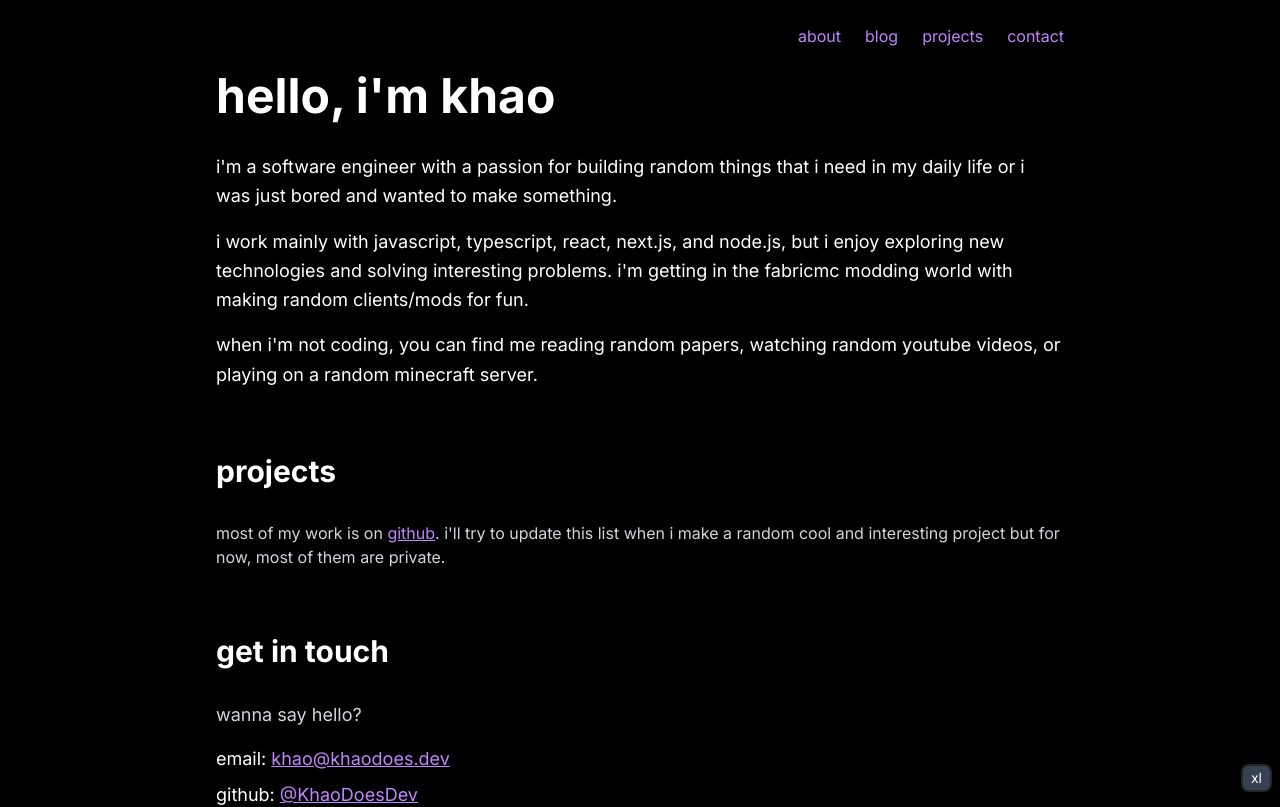
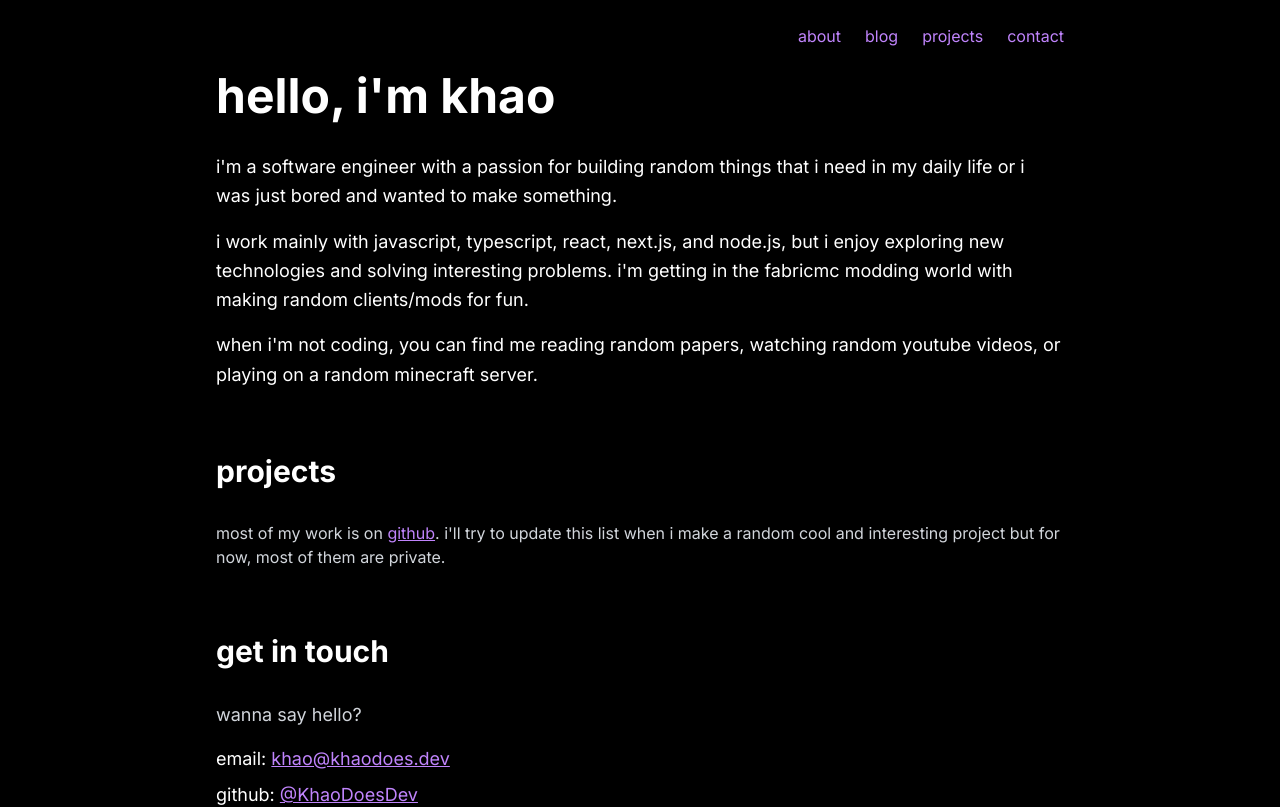
Before and after one commit to KhaoDoesDev/portfolio, a Next.js app: page / in a window 1280 px wide. Shown: the top 807 px of the page. Built offline with nearby package versions, Linux system fonts and the light colour scheme.

Commit message:
refactor: remove unused environment variables and size indicator component

```diff
--- a/package.json
+++ b/package.json
@@ -29,7 +29,6 @@
     "@radix-ui/react-slot": "^1.1.2",
     "@radix-ui/react-tooltip": "^1.1.7",
     "@rehype-pretty/transformers": "^0.13.2",
-    "@t3-oss/env-nextjs": "^0.10.1",
     "@tailwindcss/typography": "^0.5.16",
     "@tanstack/react-query": "^5.50.0",
     "@types/rss": "^0.0.32",
@@ -44,7 +43,6 @@
     "next": "^15.3.4",
     "next-themes": "^0.4.4",
     "postcss-load-config": "^6.0.1",
-    "postgres": "^3.4.4",
     "react": "^18.3.1",
     "react-dom": "^18.3.1",
     "react-icons": "^5.4.0",
--- a/src/app/layout.tsx
+++ b/src/app/layout.tsx
@@ -6,7 +6,6 @@ import { Inter } from "next/font/google";
 import { ThemeProvider } from "@/components/theme-provider";
 import { cn } from "@/lib/utils";
 import { SizeIndicator } from "@/components/size-indicator";
-import { env } from "@/env";
 import { size } from "./opengraph-image";
 
 const inter = Inter({
@@ -70,7 +69,6 @@ export default function RootLayout({
           disableTransitionOnChange
         >
           {children}
-          {env.NODE_ENV === "development" && <SizeIndicator />}
         </ThemeProvider>
       </body>
     </html>
--- a/src/components/size-indicator.tsx
+++ /dev/null
@@ -1,12 +0,0 @@
-export function SizeIndicator() {
-  return (
-    <div className="fixed z-99 bottom-0 right-0 rounded-lg bg-gray-700 py-0.5 px-2 m-2 text-white border-2 text-sm">
-      <span className="block sm:hidden">xs</span>
-      <span className="hidden sm:block md:hidden">sm</span>
-      <span className="hidden md:block lg:hidden">md</span>
-      <span className="hidden lg:block xl:hidden">lg</span>
-      <span className="hidden xl:block 2xl:hidden">xl</span>
-      <span className="hidden 2xl:block">2xl</span>
-    </div>
-  );
-}
--- a/src/env.js
+++ /dev/null
@@ -1,42 +0,0 @@
-import { createEnv } from "@t3-oss/env-nextjs";
-import { z } from "zod";
-
-export const env = createEnv({
-  /**
-   * Specify your server-side environment variables schema here. This way you can ensure the app
-   * isn't built with invalid env vars.
-   */
-  server: {
-    NODE_ENV: z
-      .enum(["development", "test", "production"])
-      .default("development"),
-  },
-
-  /**
-   * Specify your client-side environment variables schema here. This way you can ensure the app
-   * isn't built with invalid env vars. To expose them to the client, prefix them with
-   * `NEXT_PUBLIC_`.
-   */
-  client: {
-    // NEXT_PUBLIC_CLIENTVAR: z.string(),
-  },
-
-  /**
-   * You can't destruct `process.env` as a regular object in the Next.js edge runtimes (e.g.
-   * middlewares) or client-side so we need to destruct manually.
-   */
-  runtimeEnv: {
-    NODE_ENV: process.env.NODE_ENV,
-    // NEXT_PUBLIC_CLIENTVAR: process.env.NEXT_PUBLIC_CLIENTVAR,
-  },
-  /**
-   * Run `build` or `dev` with `SKIP_ENV_VALIDATION` to skip env validation. This is especially
-   * useful for Docker builds.
-   */
-  skipValidation: !!process.env.SKIP_ENV_VALIDATION,
-  /**
-   * Makes it so that empty strings are treated as undefined. `SOME_VAR: z.string()` and
-   * `SOME_VAR=''` will throw an error.
-   */
-  emptyStringAsUndefined: true,
-});
```
Also changed, not shown: 1 other file (tests, documents, lock files or other folders).
